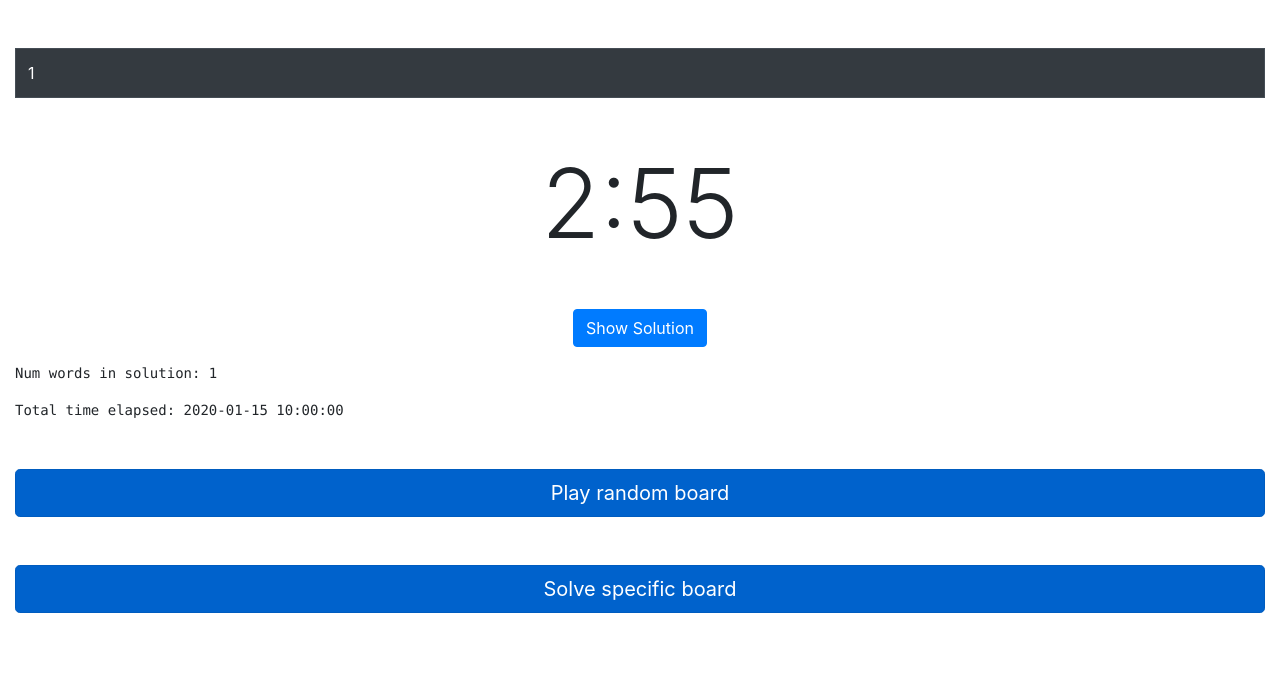
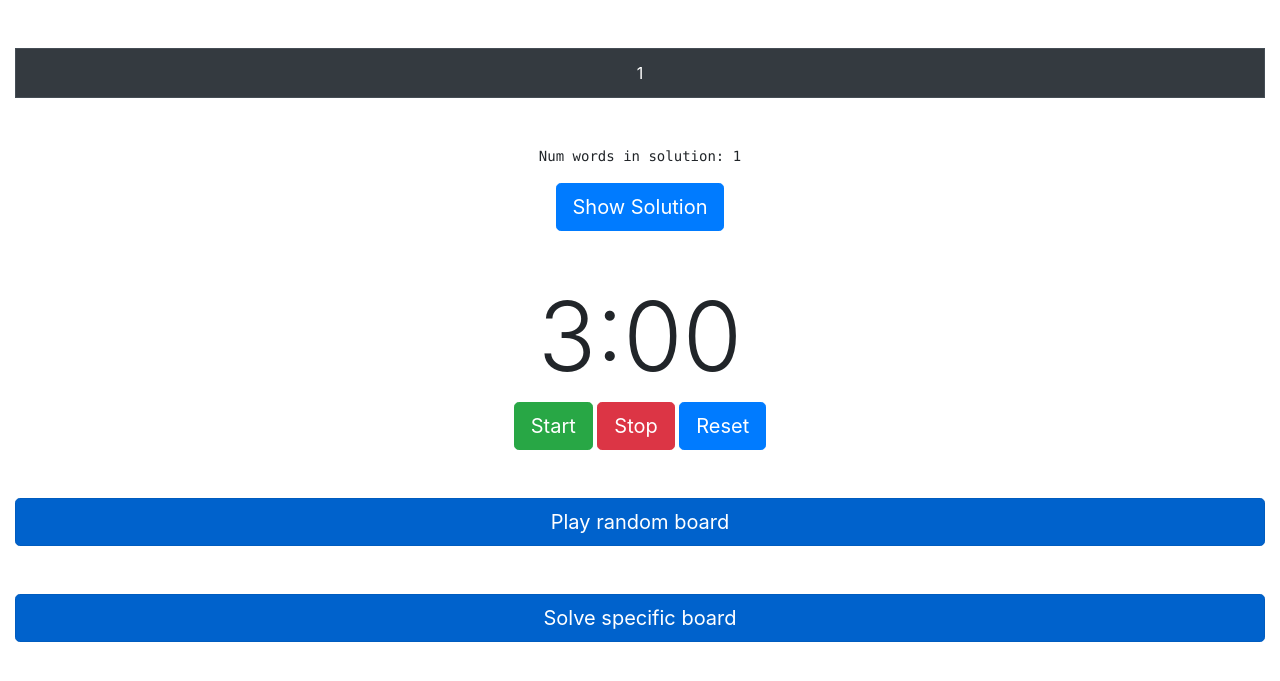
Before and after one commit to nkini/boggle-goggle, a Flask app: template templates/board.html in a window 1280 px wide. Shown: the top 681 px of the page. Run offline with Flask 2, Linux system fonts and the light colour scheme; the template is opened without the code that fills it: most values are stand-ins (such as "Sample title", 1, 10 or a date in 2020); some libraries are stand-ins or nearby versions.

Commit message:
Add timer start-stop-reset buttons
Also takes care of a bug that included base.html twice on the play page.

```diff
--- a/static/js/timer.js
+++ b/static/js/timer.js
@@ -1,15 +1,38 @@
-var timer2 = "3:01";
-var interval = setInterval(function() {
-  var timer = timer2.split(':');
-  //by parsing integer, I avoid all extra string processing
-  var minutes = parseInt(timer[0], 10);
-  var seconds = parseInt(timer[1], 10);
-  --seconds;
-  minutes = (seconds < 0) ? --minutes : minutes;
-  if (minutes < 0) clearInterval(interval);
-  seconds = (seconds < 0) ? 59 : seconds;
-  seconds = (seconds < 10) ? '0' + seconds : seconds;
-  //minutes = (minutes < 10) ?  minutes : minutes;
-  $('#timer').html(minutes + ':' + seconds);
-  timer2 = minutes + ':' + seconds;
-}, 1000);
+$('#timer-display').html('3:00');
+var timer = null;
+
+function setTime() {
+    var displayedTime = $('#timer-display').html().split(':');
+    if (displayedTime[0] == '0' && displayedTime[1] == '00') {
+        clearInterval(timer);
+        return;
+    }
+    var minutes = parseInt(displayedTime[0], 10);
+    var seconds = parseInt(displayedTime[1], 10);
+    if (--seconds < 0) {
+        minutes--;
+        seconds = 59;
+    }
+    seconds = (seconds < 10) ? '0' + seconds : seconds;
+    $('#timer-display').html(minutes + ':' + seconds);
+}
+
+$('#timer-starter').click(function() {
+    if (!timer) {
+        timer = setInterval(setTime, 1000);
+    }
+});
+
+function stopTimer() {
+    if (timer) {
+        clearInterval(timer);
+        timer = null;
+    }
+}
+
+$('#timer-stopper').click(stopTimer);
+
+$('#timer-resetter').click(function() {
+    stopTimer();
+    $('#timer-display').html('3:00');
+});
--- a/templates/base.html
+++ b/templates/base.html
@@ -8,7 +8,7 @@
     <!-- Bootstrap CSS -->
     <link rel="stylesheet" href="https://stackpath.bootstrapcdn.com/bootstrap/4.3.1/css/bootstrap.min.css" integrity="sha384-ggOyR0iXCbMQv3Xipma34MD+dH/1fQ784/j6cY/iJTQUOhcWr7x9JvoRxT2MZw1T" crossorigin="anonymous">
 
-    <title>Hello, world!</title>
+    <title>Boggle Goggle</title>
   </head>
   <body>
     {% block content %}{% endblock %}
--- a/templates/board-input.html
+++ b/templates/board-input.html
@@ -1,6 +1,7 @@
 {% extends 'base.html' %}
 
 {% block content %}
+
 <div class="container-fluid">
     <form action="/solve">
       <div class="form-group mt-5">
@@ -11,4 +12,5 @@
       <button type="submit" class="btn btn-primary btn-lg">Submit</button>
     </form>
 </div>
+
 {% endblock content %}
--- a/templates/board.html
+++ b/templates/board.html
@@ -1,9 +1,11 @@
-{% extends 'base.html' %}
+{% include 'base.html' %}
 
 {% block content %}
+
 <div class="container-fluid">
+
     <div class="mt-5">
-        <table class="table table-dark table-bordered">
+        <table class="table table-dark table-bordered text-center">
         {% for i in range(board.board_size) %}
             <tr>
                 {% for j in range(board.board_size) %}
@@ -14,13 +16,10 @@
         </table>
     </div>
 
-    <div id="timer-div" class="text-center mt-5">
-        <h1 id="timer" class="display-1"></h1>
-    </div>
-
     <div class="mt-5 text-center">
+        <pre>Num words in solution: {{ board.solver_stats["total_words_found"] }}</pre>
         <p>
-          <button class="btn btn-primary" type="button" data-toggle="collapse" data-target="#solution" aria-expanded="false" aria-controls="solution">
+          <button class="btn btn-primary btn-lg" type="button" data-toggle="collapse" data-target="#solution" aria-expanded="false" aria-controls="solution">
             Show Solution
           </button>
         </p>
@@ -33,12 +32,16 @@
         </div>
     </div>
 
-    <div>
-        <pre>Num words in solution: {{ board.solver_stats["total_words_found"] }}</pre>
-        <pre>Total time elapsed: {{ board.solver_stats["solving_time"] }}</pre>
+    <div id="timer-div" class="text-center mt-5 mb-5">
+        <h1 id="timer-display" class="display-1"></h1>
+        <button class="btn btn-success btn-lg" id='timer-starter'>Start</button>
+        <button class="btn btn-danger btn-lg" id='timer-stopper'>Stop</button>
+        <button class="btn btn-primary btn-lg" id='timer-resetter'>Reset</button>
     </div>
+
 </div>
-{% include 'index.html' %}
+
+{% include 'play-or-solve.html' %}
 
 {% block javascript %}
   <script type="text/javascript" src="{{ url_for('static', filename='js/timer.js') }}"></script>
--- a/templates/index.html
+++ b/templates/index.html
@@ -1,8 +1,3 @@
-{% extends 'base.html' %}
+{% include 'base.html' %}
 
-{% block content %}
-<div class="container-fluid mb-5">
-    <a href="/play" class="btn btn-primary btn-lg btn-block active mt-5" role="button" aria-pressed="true">Play random board</a>
-    <a href="/solve" class="btn btn-primary btn-lg btn-block active mt-5" role="button" aria-pressed="true">Solve specific board</a>
-</div>
-{% endblock content %}
+{% include 'play-or-solve.html' %}
--- /dev/null
+++ b/templates/play-or-solve.html
@@ -0,0 +1,4 @@
+<div class="container-fluid mb-5">
+    <a href="/play" class="btn btn-primary btn-lg btn-block active mt-5" role="button" aria-pressed="true">Play random board</a>
+    <a href="/solve" class="btn btn-primary btn-lg btn-block active mt-5" role="button" aria-pressed="true">Solve specific board</a>
+</div>
```
